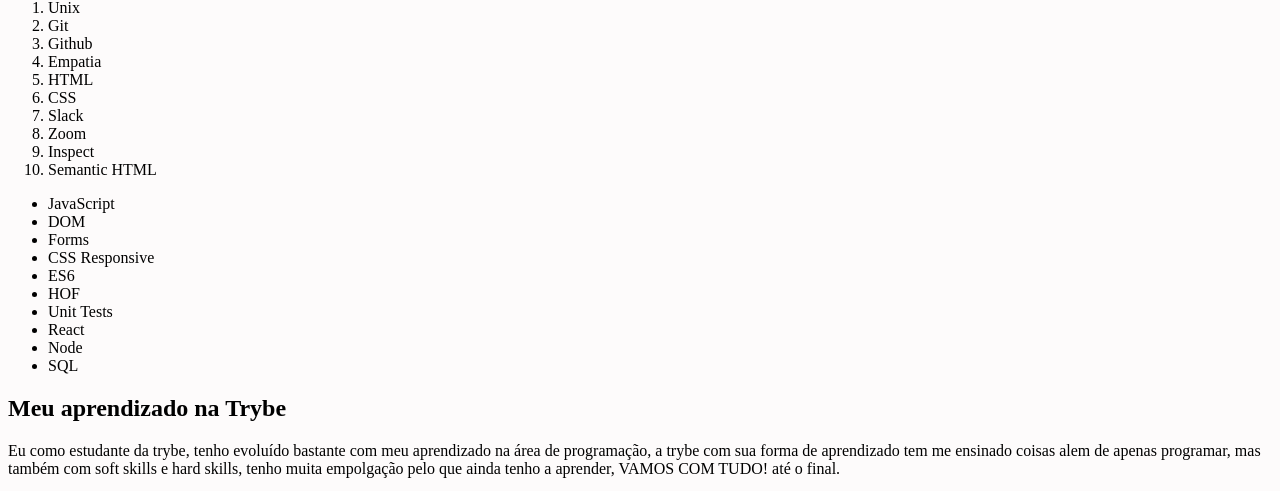
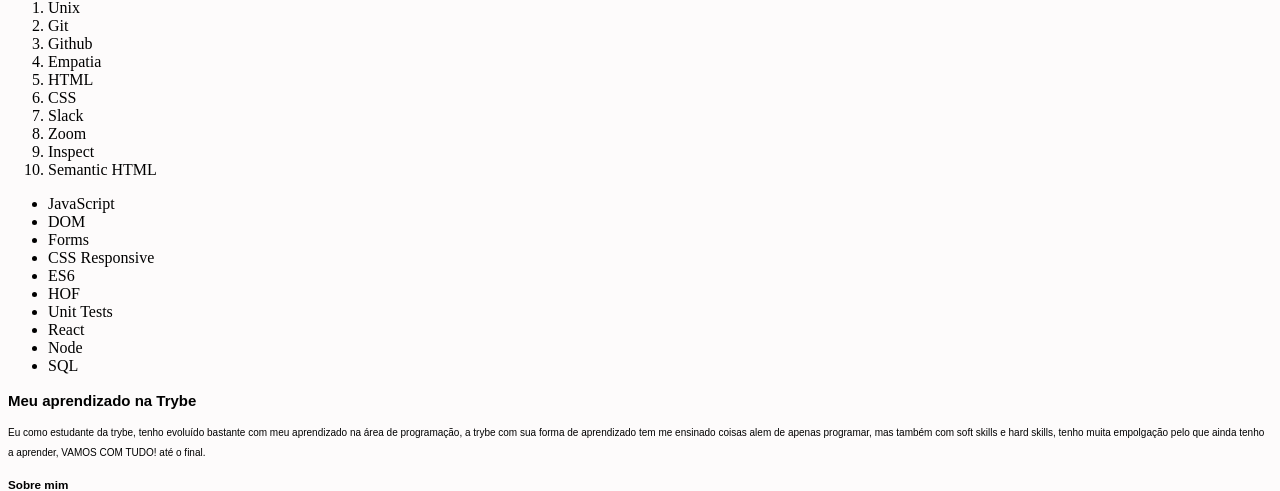
Before and after one commit to yurisalgado21/project-lessons-learned, a website: page index.html in a window 1280 px wide. Shown: the part 317-808 px from the top of the page. Drawn offline with Linux system fonts and the light colour scheme.

Commit message:
Alterei atributos relacionados as fontes

```diff
--- a/style.css
+++ b/style.css
@@ -5,7 +5,6 @@
 #cabecalho {
   top: 0;
   position: fixed;
-
 }
 
 #minha_foto {
@@ -17,6 +16,9 @@
   left: 100px;
 }
 
-li {
-
+article, aside {
+  font-size: 10px;
+  line-height: 20px;
+  color: black;
+  font-family: Arial, Helvetica, sans-serif;
 }
```
